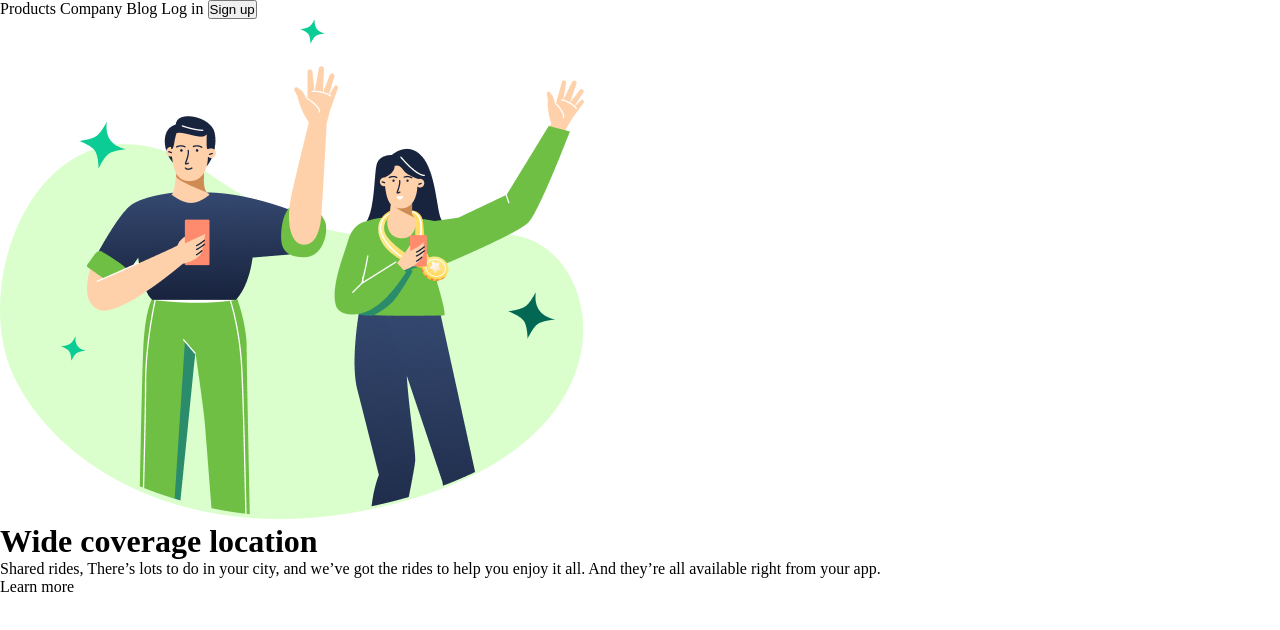
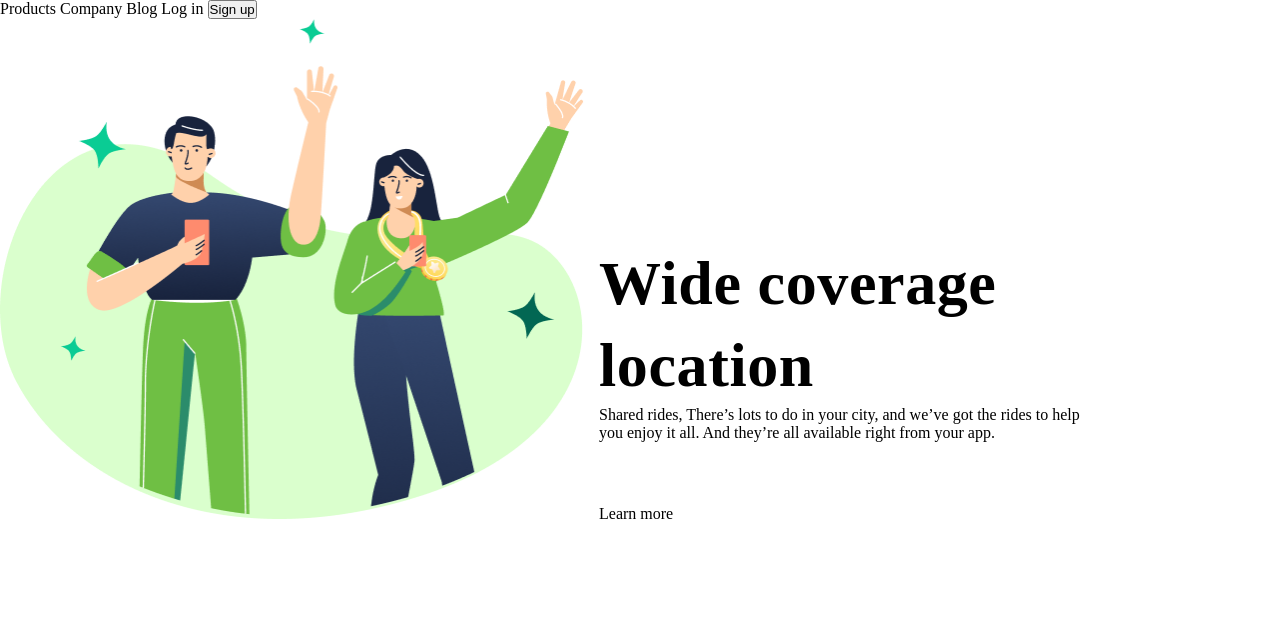
Before and after one commit to soarespeter/Congratulation, a plain HTML site: page index.html in a window 1280 px wide. Drawn offline with Linux system fonts and the light colour scheme.

Commit message:
desafio 1

```diff
--- a/index.html
+++ b/index.html
@@ -11,11 +11,11 @@
     <section>
         <header>
 
-            <a>Products</a>
-            <a>Company</a>
-            <a>Blog</a>
-            <a>Log in</a>
-            <button>Sign up</button>
+            <a class="link-header">Products</a>
+            <a class="link-header">Company</a>
+            <a class="link-header">Blog</a>
+            <a class="link-header">Log in</a>
+            <button class="button-header">Sign up</button>
 
         </header>
 
--- a/style.css
+++ b/style.css
@@ -3,8 +3,58 @@
     margin: 0;
     padding: 0;
     box-sizing: border-box;
+}
+
+section{
+
+    display: inline-block;
+
+
+
+}
+
+
+
+img{
+    display: inline-block;
+    width: 595px;
+    height: 500px;
+
+}
+
+
+
+main{
+
+display: inline-block;
 
 
 
 
 }
+
+
+h1{
+    width: 582px;
+    height: 164px;
+    font-family: Poppins;
+    font-weight: 700;
+    font-size: 62px;
+    line-height: 82px;
+    letter-spacing: 0.6px;
+
+
+}
+
+
+p{
+
+    width: 493px;
+    height: 99px;
+    top: 553px;
+    left: 801px;
+
+
+
+
+}
```
